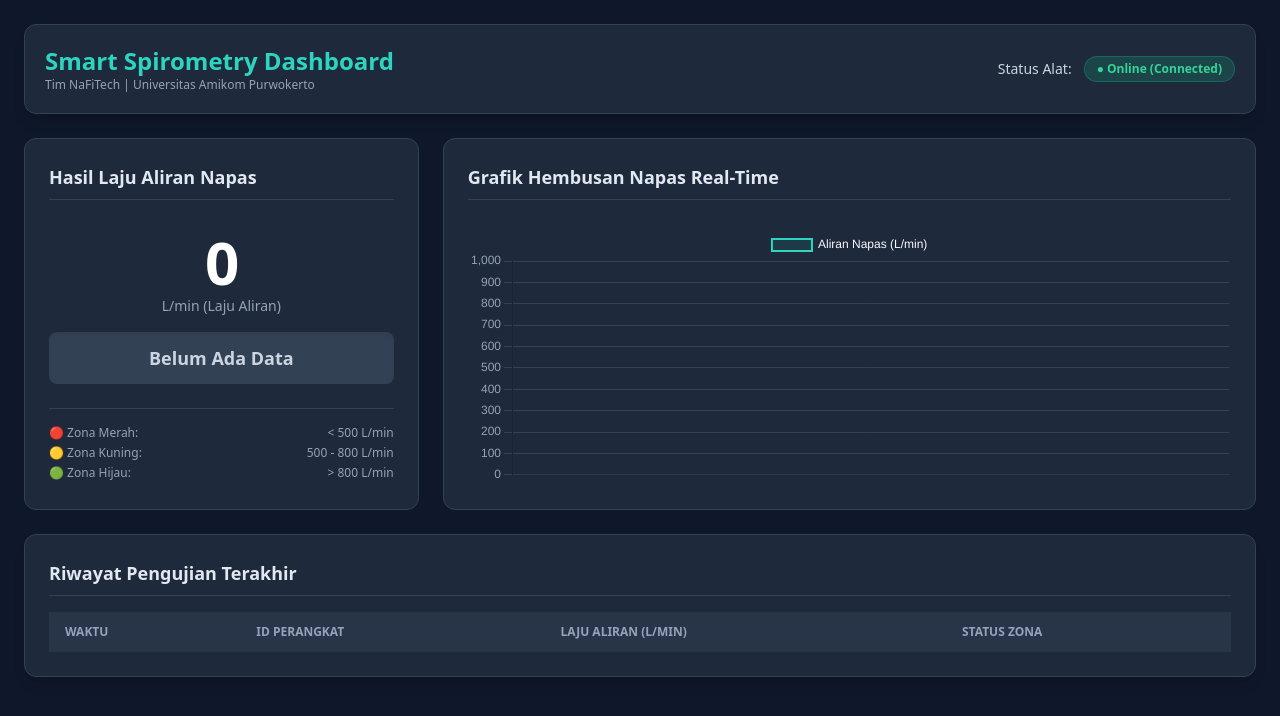
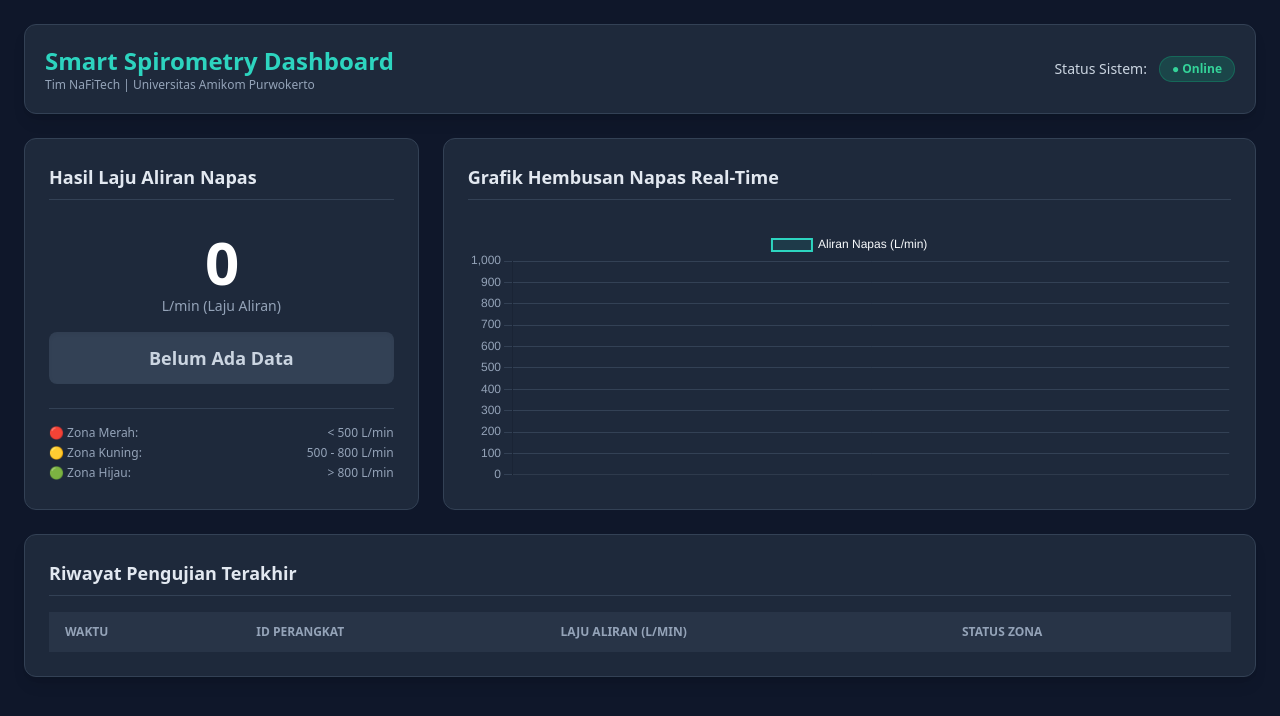
Before and after one commit to memetaw123/smart-spirometry-web, a website: page public/index.html in a window 1280 px wide. Drawn offline with nearby package versions, Linux system fonts and the light colour scheme; no server answers.

Commit message:
Fix HTML structure and update connection status

```diff
--- a/public/index.html
+++ b/public/index.html
@@ -4,44 +4,34 @@
     <meta charset="UTF-8">
     <meta name="viewport" content="width=device-width, initial-scale=1.0">
     <title>Smart Spirometry Dashboard - NaFiTech</title>
-    <!-- Tailwind CSS CDN -->
     <script src="https://cdn.tailwindcss.com"></script>
-    <!-- Chart.js CDN -->
     <script src="https://cdn.jsdelivr.net/npm/chart.js"></script>
 </head>
 <body class="bg-slate-900 text-slate-100 min-h-screen p-6">
 
-    <!-- Header / Navbar -->
     <header class="flex justify-between items-center bg-slate-800 p-5 rounded-xl border border-slate-700 mb-6 shadow-lg">
         <div>
             <h1 class="text-2xl font-bold text-teal-400">Smart Spirometry Dashboard</h1>
             <p class="text-xs text-slate-400">Tim NaFiTech | Universitas Amikom Purwokerto</p>
         </div>
         <div class="flex items-center space-x-3">
-            <span class="text-sm text-slate-300">Status Alat:</span>
+            <span class="text-sm text-slate-300">Status Sistem:</span>
             <span id="connection-status" class="px-3 py-1 text-xs font-semibold rounded-full bg-emerald-500/20 text-emerald-400 border border-emerald-500/30">
-                ● Online (Connected)
+                ● Online
             </span>
         </div>
     </header>
 
-    <!-- Main Grid Content -->
     <div class="grid grid-cols-1 lg:grid-cols-3 gap-6">
-
-        <!-- Card Left: Gauge Meter & Current Zone -->
         <div class="bg-slate-800 p-6 rounded-xl border border-slate-700 flex flex-col items-center justify-between">
             <h2 class="text-lg font-semibold text-slate-200 mb-4 w-full border-b border-slate-700 pb-2">Hasil Laju Aliran Napas</h2>
-
             <div class="text-center my-4">
                 <div id="pressure-value" class="text-6xl font-extrabold text-white tracking-tight">0</div>
                 <div class="text-sm font-medium text-slate-400 mt-1">L/min (Laju Aliran)</div>
             </div>
-
-            <!-- Indicator Box Zona (Merah / Kuning / Hijau) -->
             <div id="zone-badge" class="w-full text-center py-3 rounded-lg font-bold text-lg bg-slate-700 text-slate-300 transition-all duration-300 shadow-inner">
                 Belum Ada Data
             </div>
-
             <div class="w-full mt-6 text-xs text-slate-400 border-t border-slate-700 pt-3">
                 <div class="flex justify-between my-1"><span>🔴 Zona Merah:</span> <span>&lt; 500 L/min</span></div>
                 <div class="flex justify-between my-1"><span>🟡 Zona Kuning:</span> <span>500 - 800 L/min</span></div>
@@ -49,17 +39,14 @@
             </div>
         </div>
 
-        <!-- Card Right: Live Real-Time Flow Chart -->
         <div class="lg:col-span-2 bg-slate-800 p-6 rounded-xl border border-slate-700 flex flex-col justify-between">
             <h2 class="text-lg font-semibold text-slate-200 mb-4 border-b border-slate-700 pb-2">Grafik Hembusan Napas Real-Time</h2>
             <div class="relative h-64 w-full">
                 <canvas id="liveChart"></canvas>
             </div>
         </div>
-
     </div>
 
-    <!-- Table Section: History Logs -->
     <div class="bg-slate-800 p-6 rounded-xl border border-slate-700 mt-6 shadow-lg">
         <h2 class="text-lg font-semibold text-slate-200 mb-4 border-b border-slate-700 pb-2">Riwayat Pengujian Terakhir</h2>
         <div class="overflow-x-auto">
@@ -73,15 +60,12 @@
                     </tr>
                 </thead>
                 <tbody id="history-table-body" class="divide-y divide-slate-700">
-                    <!-- Data dari database akan dimasukkan otomatis di sini -->
                 </tbody>
             </table>
         </div>
     </div>
 
-    <!-- Logic Javascript Polling Vercel -->
     <script>
-        // 1. Inisialisasi Chart.js
         const ctx = document.getElementById('liveChart').getContext('2d');
         const liveChart = new Chart(ctx, {
             type: 'line',
@@ -108,7 +92,6 @@
             }
         });
 
-        // 2. Fungsi Update Indicator Zone Badge
         function updateZoneBadge(status, pressure) {
             const badge = document.getElementById('zone-badge');
             document.getElementById('pressure-value').innerText = pressure;
@@ -125,7 +108,6 @@
             }
         }
 
-        // 3. Mengambil Data Riwayat dari Backend Vercel secara Berkala (Polling 2 Detik)
         async function fetchLatestData() {
             try {
                 const res = await fetch('/api/history');
@@ -161,11 +143,11 @@
                     }
                 }
             } catch (err) {
-                console.error("Gagal mengambil data:", err);
+                console.error("Gagal mengambil data terbaru:", err);
             }
         }
 
-        // Jalankan fetch awal dan atur perulangan setiap 2 detik
+        // Ambil data setiap 2 detik (Polling)
         fetchLatestData();
         setInterval(fetchLatestData, 2000);
     </script>
```
